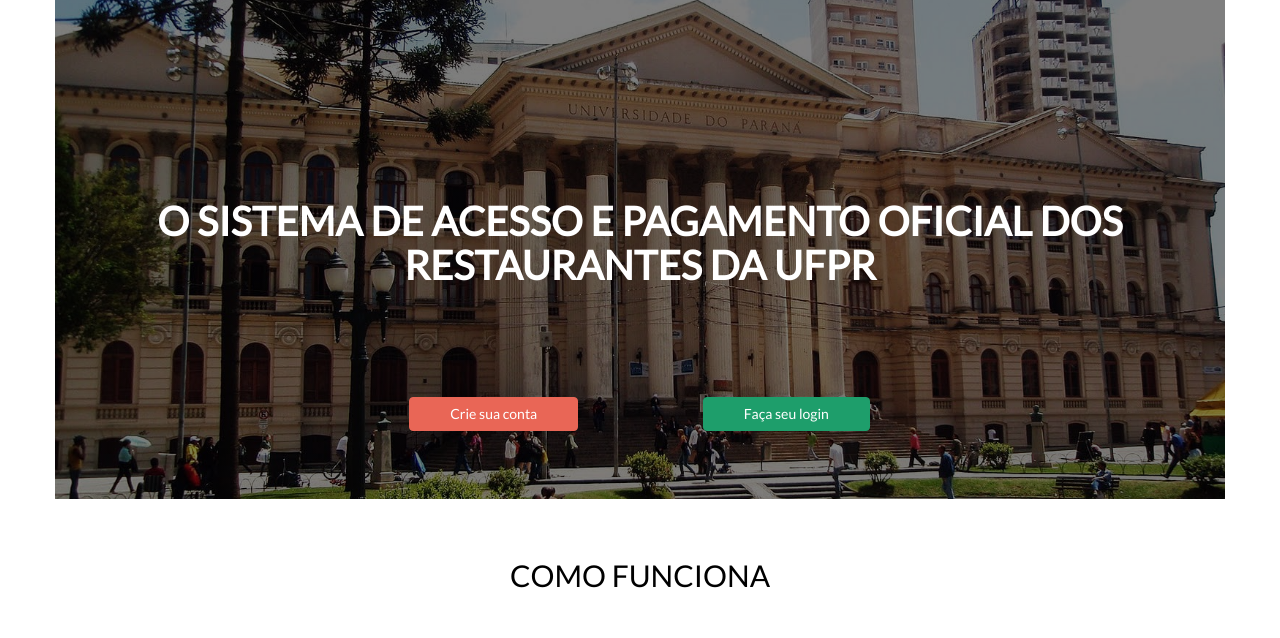
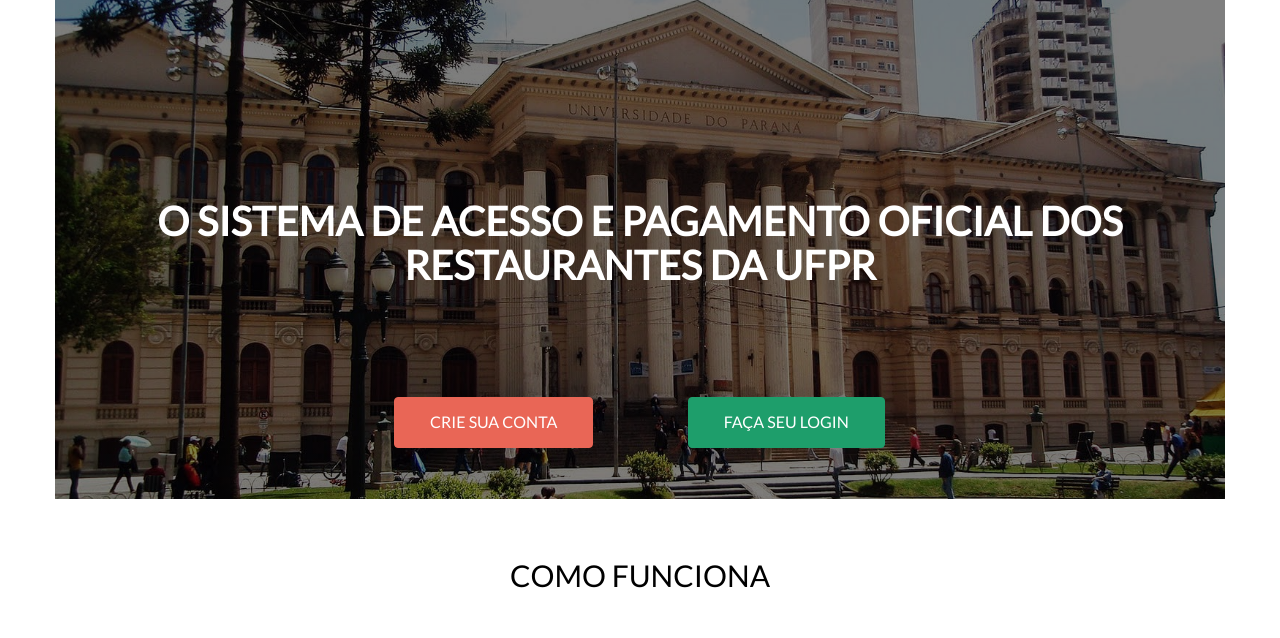
Before and after one commit to eriknayan/acesso_ufpr, a PHP site: page / in a window 1280 px wide. Shown: the part 136-774 px from the top of the page. Run offline with PHP 8.4, Linux system fonts and the light colour scheme.

Commit message:
Further styling of buttons

```diff
--- a/website/css/style.css
+++ b/website/css/style.css
@@ -26,6 +26,11 @@
 
 .button-margin {
     margin-top: 20px;
+    padding-right: 35px;
+    padding-left: 35px;
+    padding-top: 13px;
+    padding-bottom: 13px;
+    font-size: 16px;
 }
 
 .title-margin {
@@ -70,12 +75,11 @@ a {
     transition-duration: 0.3s;
     transition-timing-function: ease-in-out;
     transition-delay: initial;
-    padding-right: 40px;
-    padding-left: 40px;
+    font-weight: lighter;
 }
 
 /* Changes background color when focused */
-.button-register:hover {
+.button-register:hover, .button-register:focus {
     background-color: #9B4439;
     border-color: #9B4439;
 }
@@ -89,11 +93,10 @@ a {
     transition-duration: 0.3s;
     transition-timing-function: ease-in-out;
     transition-delay: initial;
-    padding-right: 40px;
-    padding-left: 40px;
+    font-weight: lighter;
 }
 
-.button-login:hover {
+.button-login:hover, .button-login:focus {
     background-color: #146947;
     border-color: #146947;
 }
--- a/website/index.html
+++ b/website/index.html
@@ -37,10 +37,10 @@
         <div class="text-center buttons">
             <div class="col-md-3"></div>
             <div class="col-md-3">
-                <a href="register.php"><button type="button" class="btn btn-primary button-margin button-register">Crie sua conta</button></a>
+                <a href="register.php"><button type="button" class="btn btn-primary button-margin button-register text-uppercase">Crie sua conta</button></a>
             </div>
             <div class="col-md-3">
-                <a href="login.php"><button type="button" class="btn btn-primary button-margin button-login">Faça seu login</button></a>
+                <a href="login.php"><button type="button" class="btn btn-primary button-margin button-login text-uppercase">Faça seu login</button></a>
             </div>
             <div class="col-md-3"></div>
         </div>
```
